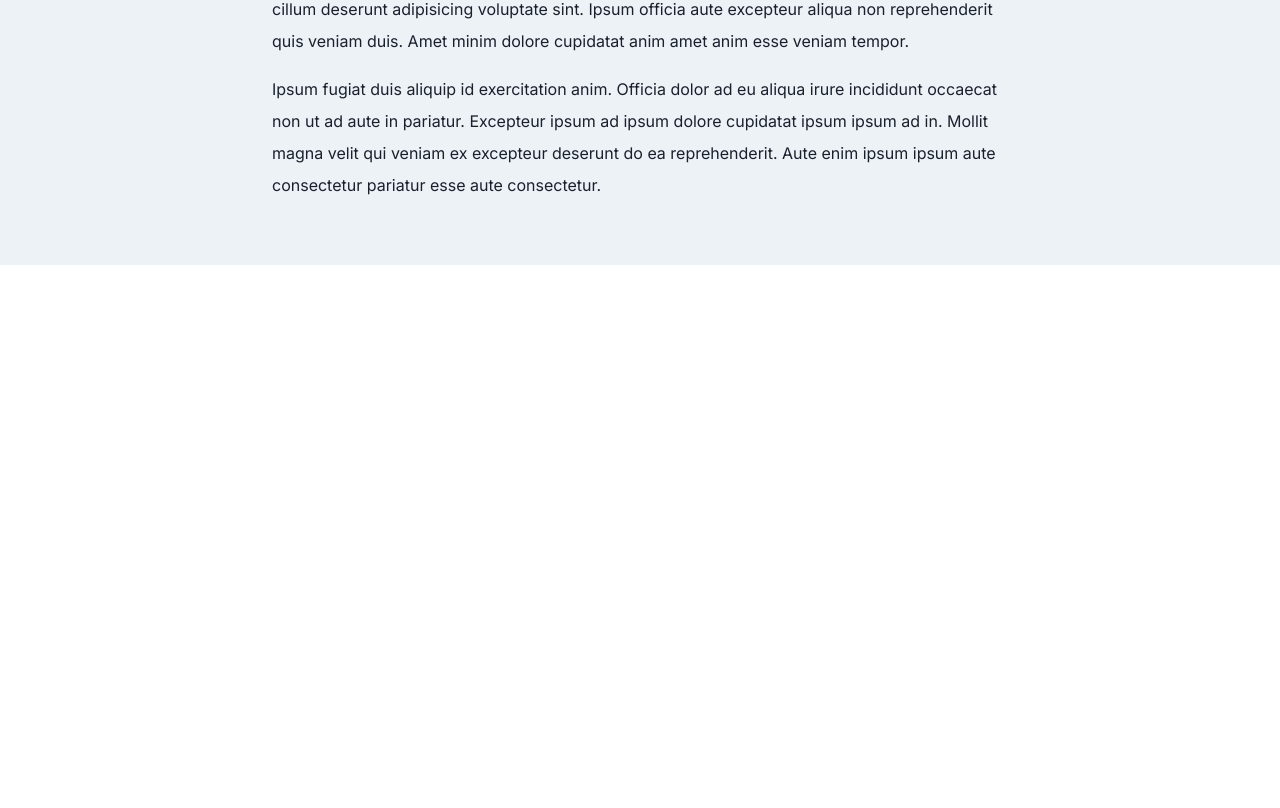
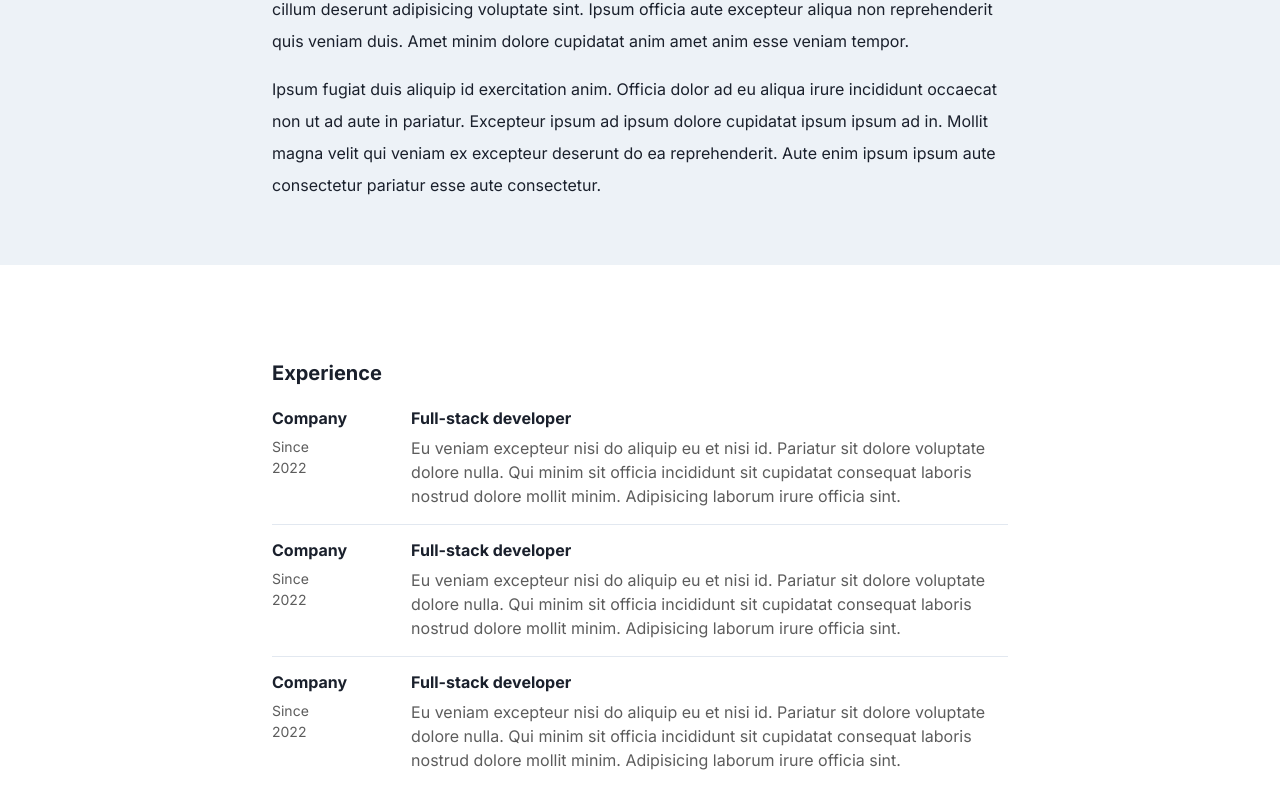
Before and after one commit to araujogui/araujogui.com, a Next.js app: page / in a window 1280 px wide. Shown: the part 1060-1868 px from the top of the page. Before the commit the page ends 1325 px from the top, so only its background shows below. Built offline with nearby package versions, Linux system fonts and the light colour scheme.

Commit message:
Create experience component

```diff
--- /dev/null
+++ b/components/Experience/Item.jsx
@@ -0,0 +1,32 @@
+import { Box, Flex, Heading, Text, useColorModeValue } from "@chakra-ui/react";
+
+const Item = () => {
+  return (
+    <Flex justifyContent="space-between" gap="16">
+      <div>
+        <Heading size="sm">Company</Heading>
+        <Text
+          color={useColorModeValue("blackAlpha.700", "whiteAlpha.700")}
+          fontSize="sm"
+          mt="2"
+        >
+          Since 2022
+        </Text>
+      </div>
+      <Box width="full">
+        <Heading size="sm">Full-stack developer</Heading>
+        <Text
+          color={useColorModeValue("blackAlpha.700", "whiteAlpha.700")}
+          mt="2"
+        >
+          Eu veniam excepteur nisi do aliquip eu et nisi id. Pariatur sit dolore
+          voluptate dolore nulla. Qui minim sit officia incididunt sit cupidatat
+          consequat laboris nostrud dolore mollit minim. Adipisicing laborum
+          irure officia sint.
+        </Text>
+      </Box>
+    </Flex>
+  );
+};
+
+export default Item;
--- /dev/null
+++ b/components/Experience/index.jsx
@@ -0,0 +1,18 @@
+import { Box, Container, Heading, Stack, StackDivider } from "@chakra-ui/react";
+import Item from "./Item";
+
+const Experience = () => {
+  return (
+    <Box as="section" id="experience" my="24">
+      <Container maxW="container.md">
+        <Heading size="md">Experience</Heading>
+        <Stack mt="6" spacing="4" divider={<StackDivider />}>
+          <Item />
+          <Item />
+          <Item />
+        </Stack>
+      </Container>
+    </Box>
+  );
+};
+export default Experience;
--- a/pages/index.jsx
+++ b/pages/index.jsx
@@ -1,5 +1,6 @@
 import Head from "next/head";
 import About from "../components/About";
+import Experience from "../components/Experience";
 import Foreword from "../components/Foreword";
 
 const Index = () => {
@@ -10,6 +11,7 @@ const Index = () => {
       </Head>
       <Foreword />
       <About />
+      <Experience />
     </main>
   );
 };
```
